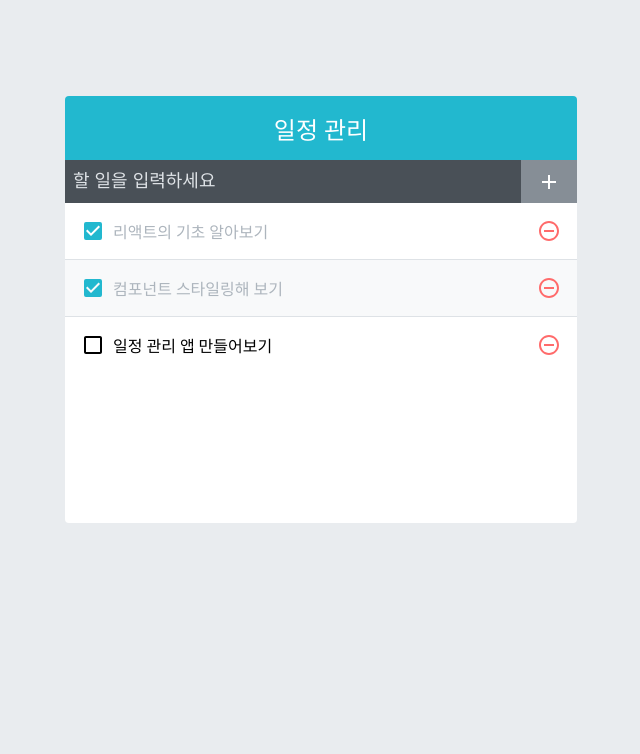
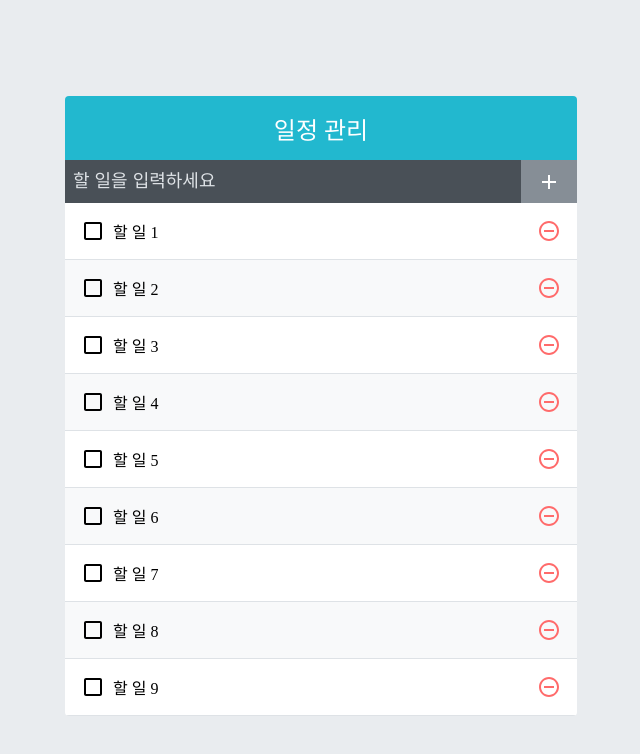
Before and after one commit to ryuji-dev/todo-app, a React (Create React App) app: page / in a window 1280 px wide. Shown: the top 754 px of the page, without its empty margins (319-959 px from the left). Built offline with nearby package versions, Linux system fonts and the light colour scheme.

Commit message:
feat: 컴포넌트 성능 최적화 - createBulkTodos 함수로 많은 데이터 렌더링하기 - React.memo를 통한 컴포넌트 리렌더링 성능 최적화

```diff
--- a/src/App.js
+++ b/src/App.js
@@ -3,24 +3,20 @@
 import TodoTemplate from './components/TodoTemplate';
 import TodoList from './components/TodoList';
 
+function createBulkTodos() {
+  const array = [];
+  for (let i = 1; i <= 2500; i++) {
+    array.push({
+      id: i,
+      text: `할 일 ${i}`,
+      checked: false,
+    });
+  }
+  return array;
+}
+
 const App = () => {
-  const [todos, setTodos] = useState([
-    {
-      id: 1,
-      text: '리액트의 기초 알아보기',
-      checked: true,
-    },
-    {
-      id: 2,
-      text: '컴포넌트 스타일링해 보기',
-      checked: true,
-    },
-    {
-      id: 3,
-      text: '일정 관리 앱 만들어보기',
-      checked: false,
-    },
-  ]);
+  const [todos, setTodos] = useState(createBulkTodos);
 
   // 고유값으로 사용될 id
   // ref를 사용하여 변수 담기
--- a/src/components/TodoListItem.js
+++ b/src/components/TodoListItem.js
@@ -1,3 +1,4 @@
+import React from 'react';
 import {
   MdCheckBoxOutlineBlank,
   MdCheckBox,
@@ -22,4 +23,4 @@
   );
 };
 
-export default TodoListItem;
+export default React.memo(TodoListItem);
```
